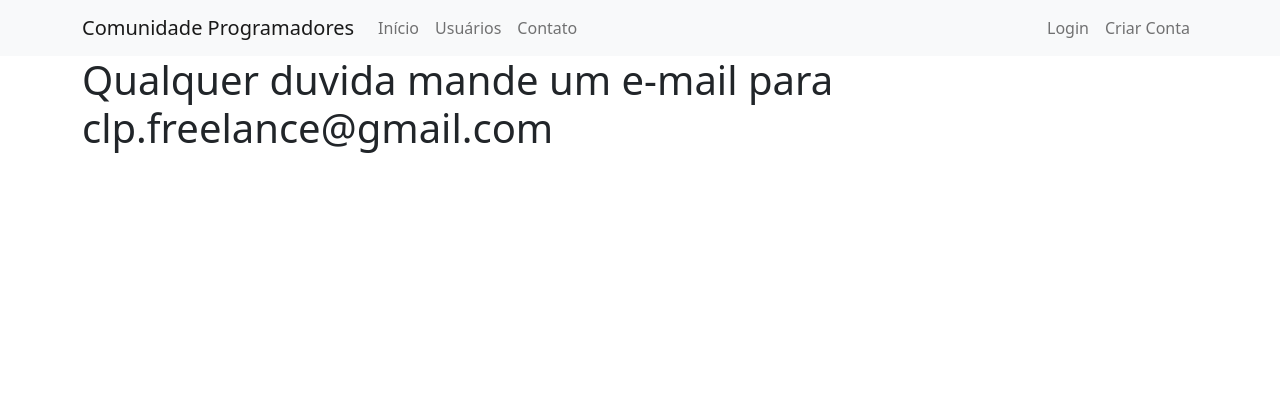
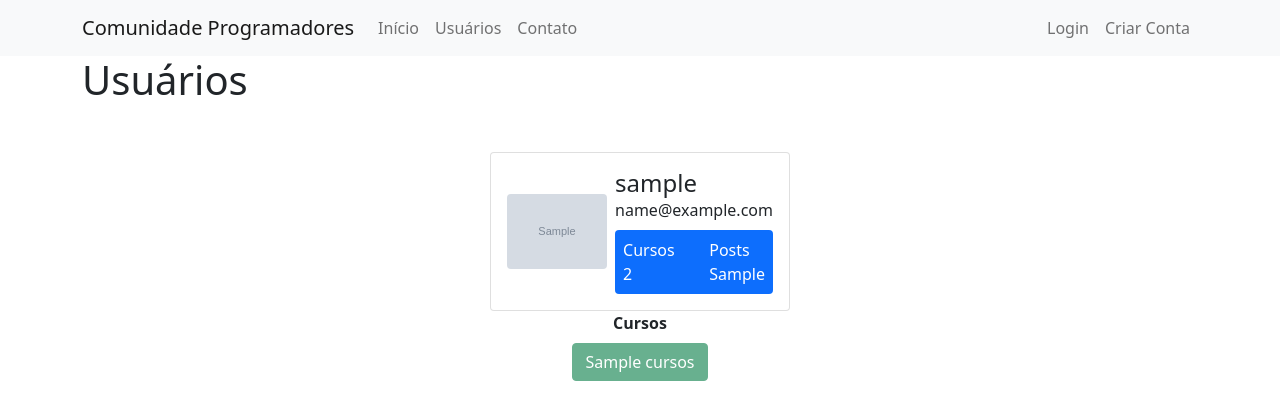
Before and after one commit to DevSantos82/RV03, a Flask app: template comunidadeclp/templates/usuarios.html in a window 1280 px wide. Shown: the top 420 px of the page. Run offline with Flask 3, Linux system fonts and the light colour scheme; the template is opened without the code that fills it: most values are stand-ins (such as "Sample title", 1, 10 or a date in 2020); grey boxes marked "Sample" are stand-in pictures.

Commit message:
Update usuarios.html

```diff
--- a/comunidadeclp/templates/usuarios.html
+++ b/comunidadeclp/templates/usuarios.html
@@ -1,7 +1,42 @@
-{% extends 'base.html' %}
+{% extends 'base.html'%}
 
+{
 {% block body %}
- <div class="container">
-     <h1>Qualquer duvida mande um e-mail para clp.freelance@gmail.com</h1>
-  </div>
+
+        <div class="container">
+            <h1>Usuários</h1>
+            {% for usuario in lista_usuarios %}
+
+            <div class="container mt-5 d-flex justify-content-center">
+                <div class="card p-3">
+                    <div class="d-flex align-items-center">
+                        <div class="image pe-2"> <img src="{{ url_for('static', filename='fotos_perfil/{}'.format(usuario.foto_perfil)) }}" class="rounded" width="100"> </div>
+                        <div class="ml-3 w-100">
+                            <h4 class="mb-0 mt-0">{{ usuario.username }}</h4> <span>{{ usuario.email }}</span>
+                            <div class="p-2 mt-2 bg-primary d-flex justify-content-between rounded text-white stats">
+                                {% if 'Não Informado' in usuario.cursos %}
+                                    <div class="d-flex flex-column"> <span class="articles">Cursos</span> <span class="number1">0</span> </div>
+                                {% else %}
+                                    <div class="d-flex flex-column"> <span class="articles">Cursos</span> <span class="number1">{{ usuario.cursos.count(';') + 1 }}</span> </div>
+                                {% endif %}
+
+                                <div class="d-flex flex-column"> <span class="rating">Posts</span> <span class="number3">{{ usuario.contar_posts() }}</span> </div>
+                            </div>
+                        </div>
+                    </div>
+                </div>
+            </div>
+            <div class="row justify-content-center">
+                <div class="col col-4" style="text-align: center">
+                    <strong>Cursos</strong><br>
+                    {% for curso in usuario.cursos.split(';') %}
+                        <button type="button" class="btn btn-success mt-2" disabled>{{ curso }}</button>
+                    {% endfor %}
+                </div>
+            </div>
+            {% endfor %}
+        </div>
+<div class="row mt-5">
+
+</div>
 {% endblock %}
```
